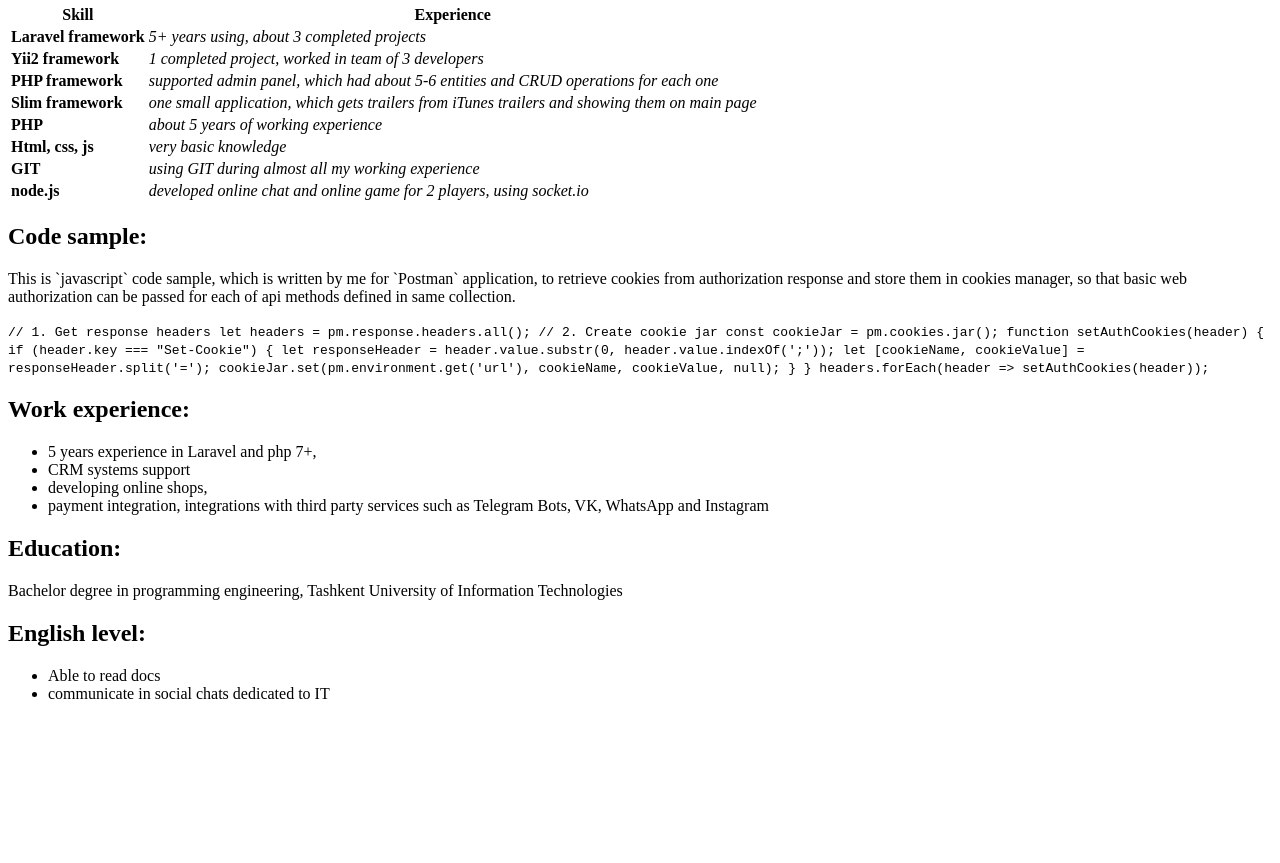
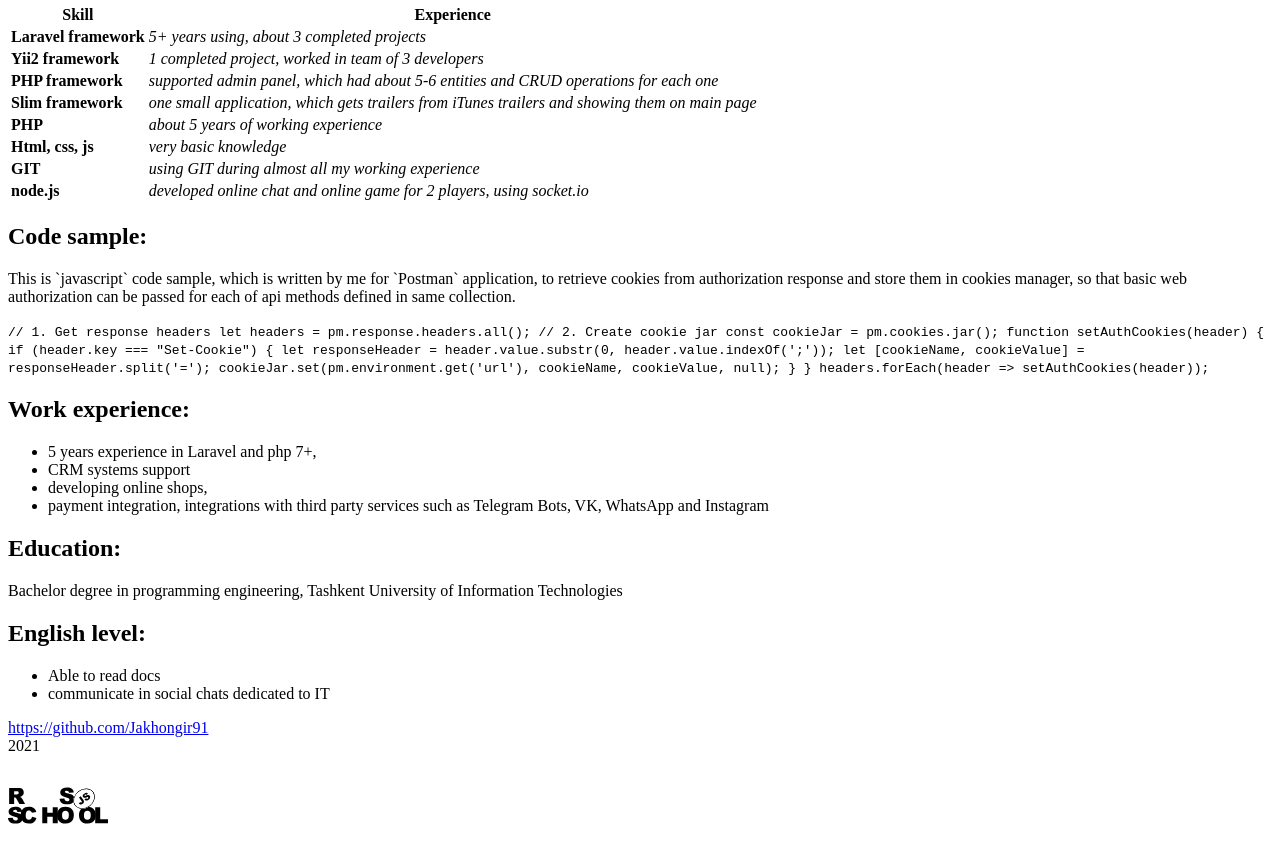
Before and after one commit to Jakhongir91/rsschool-cv, a plain HTML site: page index.html in a window 1280 px wide. Shown: the part 694-1557 px from the top of the page. Before the commit the page ends 1413 px from the top, so only its background shows below. Drawn offline with Linux system fonts and the light colour scheme.

Commit message:
feat(CV): add footer

```diff
--- a/index.html
+++ b/index.html
@@ -153,6 +153,18 @@
 		<li>communicate in social chats dedicated to IT</li>
 	</ul>
 </section>
-
+<footer>
+	<div class="footer-flex">
+		<div class="github-user">
+			<a href="https://github.com/Jakhongir91">https://github.com/Jakhongir91</a>
+		</div>
+		<div class="creation-date">2021</div>
+		<div class="rsschool-link">
+			<a href="https://rs.school/js/">
+				<img src="./assets/img/rs_school_js.svg" alt="rsschool-link" width="100px" height="100px">
+			</a>
+		</div>
+	</div>
+</footer>
 </body>
 </html>
```
Also changed, not shown: assets/img/rs_school_js.svg (added).
